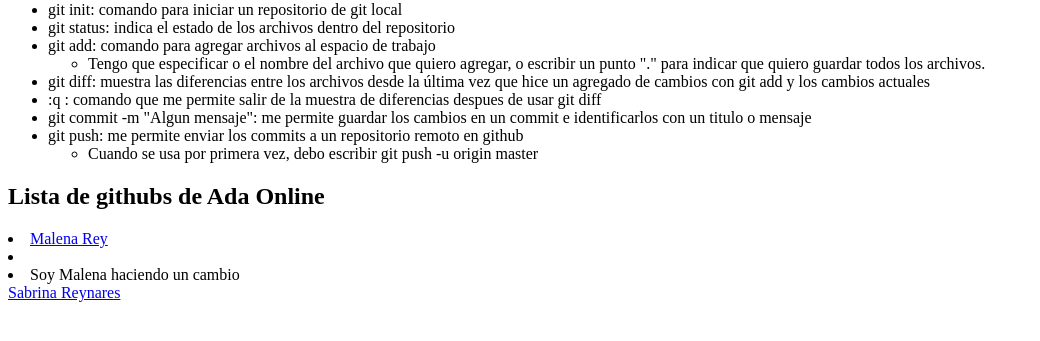
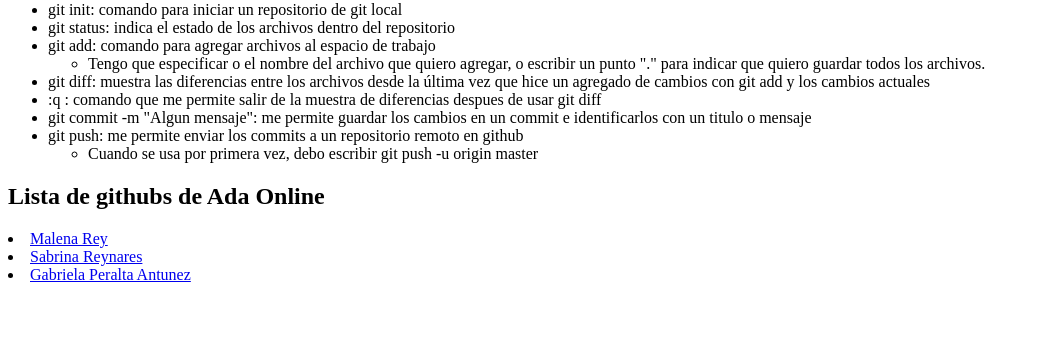
Before and after one commit to malena-rey/intro-a-git, a plain HTML site: page index.html in a window 1280 px wide. Shown: the part 79-420 px from the top of the page, without its empty margins (0-1040 px from the left). Drawn offline with Linux system fonts and the light colour scheme.

Commit message:
Update index.html

```diff
--- a/index.html
+++ b/index.html
@@ -46,12 +46,16 @@
 
   <li>
 
-  <li>Soy Malena haciendo un cambio</li>
-
   <a href="https://github.com/SabrinaRey">
     Sabrina Reynares
   </a>
   </li>
 
+  <li>
+  <a href="https://github.com/gperaltaantunez">
+    Gabriela Peralta Antunez
+  </a>
+  </li>
+
 </body>
 </html>
```
